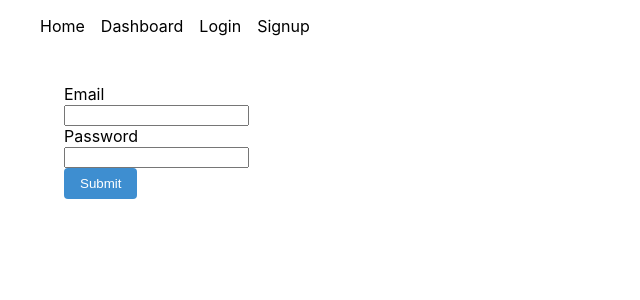
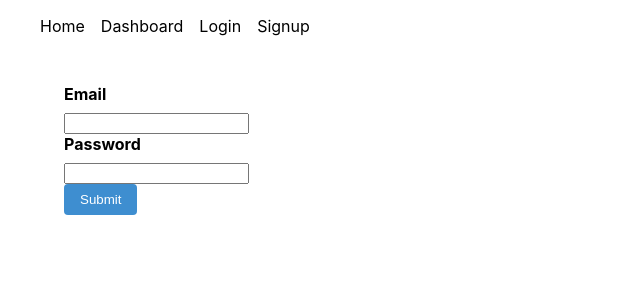
Before and after one commit to kamakuni/rails-spa, a React (Create React App) app in the folder front/app/: page /signup in a window 1280 px wide. Shown: the top 300 px of the page, without its empty margins (0-640 px from the left). Built offline with nearby package versions, Linux system fonts and the light colour scheme.

Commit message:
update styles for label.

```diff
--- a/front/app/src/components/Login/Login.tsx
+++ b/front/app/src/components/Login/Login.tsx
@@ -3,7 +3,7 @@ import React, { useEffect } from 'react'
 import { login, reset } from '../../features/auth/authSlice'
 import { useAppDispatch, useAppSelector } from '../../store'
 import Message from '../Message/Message'
-import styles from '../../styles/components/Button.module.scss'
+import styles from '../../styles/components/Login.module.scss'
 
 const Login: React.FC = () => {
 
@@ -48,7 +48,7 @@ const Login: React.FC = () => {
                 : <form>
                     <div>
                         <div>
-                            <label>Email</label>
+                            <label className={styles.label} >Email</label>
                         </div>
                         <div>
                             <input type="text" onChange={handleEmailChange} />
@@ -56,7 +56,7 @@ const Login: React.FC = () => {
                     </div>
                     <div>
                         <div>
-                            <label>Password</label>
+                            <label className={styles.label} >Password</label>
                         </div>
                         <div>
                             <input type="text" onChange={handlePasswordChange} />
--- a/front/app/src/components/SignUp/SignUp.tsx
+++ b/front/app/src/components/SignUp/SignUp.tsx
@@ -2,7 +2,7 @@ import React, { useEffect, useState } from 'react'
 import { useAppDispatch, useAppSelector } from '../../store'
 import { register, reset } from '../../features/auth/authSlice'
 import Message from '../Message/Message'
-import styles from '../../styles/components/Button.module.scss'
+import styles from '../../styles/components/Login.module.scss'
 
 const SignUp: React.FC = () => {
 
@@ -51,14 +51,16 @@ const SignUp: React.FC = () => {
         <div>
             <form>
                 <div>
-                    <label>Email</label>
-                </div>
-                <div>
-                    <input type="text" onChange={handleEmailChange} />
+                    <div>
+                        <label className={styles.label} >Email</label>
+                    </div>
+                    <div>
+                        <input type="text" onChange={handleEmailChange} />
+                    </div>
                 </div>
                 <div>
                     <div>
-                        <label>Password</label>
+                        <label className={styles.label}>Password</label>
                     </div>
                     <div>
                         <input type="text" onChange={handlePasswordChange} />
--- a/front/app/src/styles/components/Button.module.scss
+++ b/front/app/src/styles/components/Login.module.scss
@@ -12,3 +12,10 @@
     border-radius: .3rem;
     padding: .5rem 1rem;
 }
+
+.label {
+    margin-bottom: .5rem;
+    display: block;
+    font-size: 1rem;
+    font-weight: 700;
+}
```
